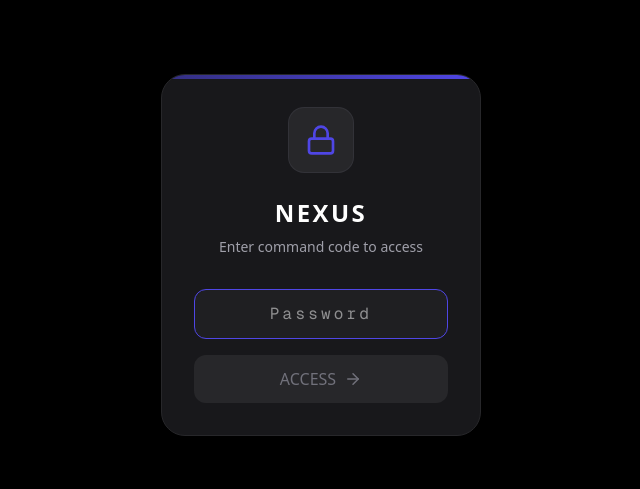
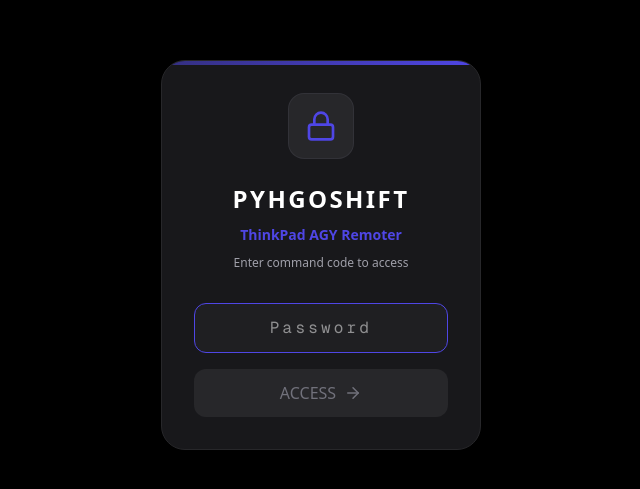
Before and after one commit to pyhgoshift/think-agy-cmd, a Next.js app: page / in a window 1280 px wide. Shown: the part 145-634 px from the top of the page, without its empty margins (319-959 px from the left). Built offline with nearby package versions, Linux system fonts and the light colour scheme; no server answers.

Commit message:
Update login title to PYHGOSHIFT ThinkPad AGY Remoter

```diff
--- a/src/app/components/LoginOverlay.tsx
+++ b/src/app/components/LoginOverlay.tsx
@@ -49,8 +49,11 @@
               </div>
             </div>
 
-            <h1 className="text-2xl font-bold text-center text-white mb-2 tracking-widest">NEXUS</h1>
-            <p className="text-zinc-400 text-center text-sm mb-8">Enter command code to access</p>
+            <h1 className="text-2xl font-bold text-center text-white mb-2 tracking-widest">
+              PYHGOSHIFT<br/>
+              <span className="text-sm text-primary tracking-normal">ThinkPad AGY Remoter</span>
+            </h1>
+            <p className="text-zinc-400 text-center text-xs mb-8">Enter command code to access</p>
 
             <form onSubmit={handleLogin} className="flex flex-col gap-4">
               <div className="relative">
```
